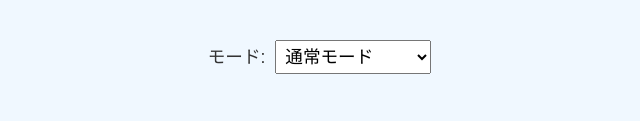
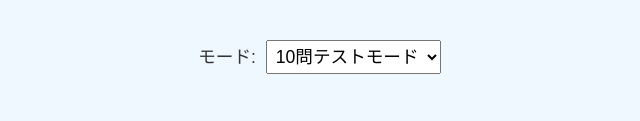
Before and after one commit to otkszk/kanji-test, a plain HTML site: page index.html in a window 1280 px wide. Shown: the part 243-364 px from the top of the page, without its empty margins (318-958 px from the left). Drawn offline with Linux system fonts and the light colour scheme.

Commit message:
Update index.html

```diff
--- a/index.html
+++ b/index.html
@@ -83,11 +83,7 @@
             </select>
         </label><br>
         <label>モード:
-            <select id="mode">
-                <option value="normal">通常モード</option>
-                <option value="random">ランダムモード</option>
-                <option value="review">復習モード</option>
-            </select>
+            <select id="mode"><option value="test10">10問テストモード</option><option value="normal">通常モード</option><option value="random">ランダムモード</option><option value="review">復習モード</option></select>
         </label><br>
         <label>音声の種類:
             <select id="voice-select"></select>
```
